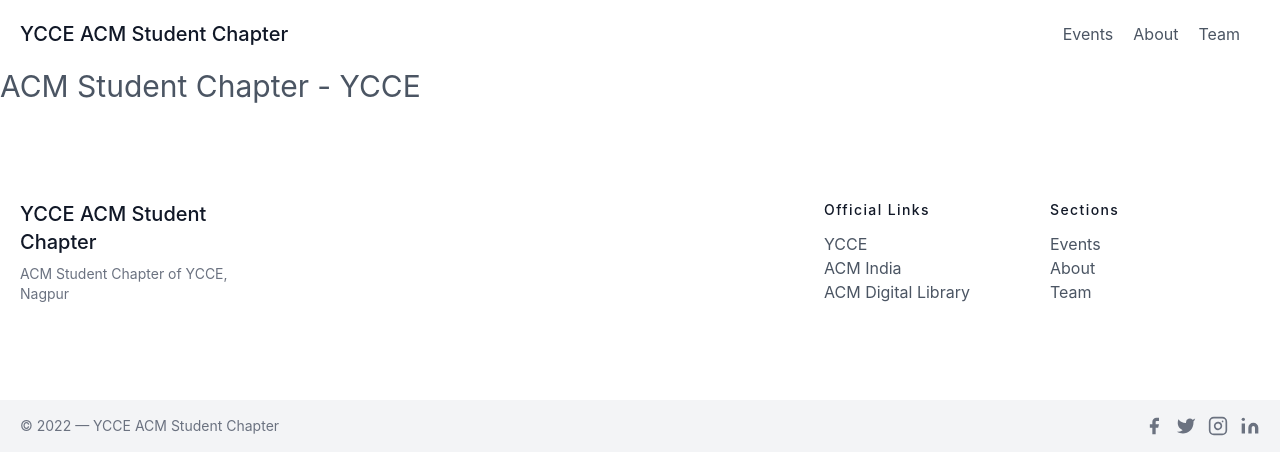
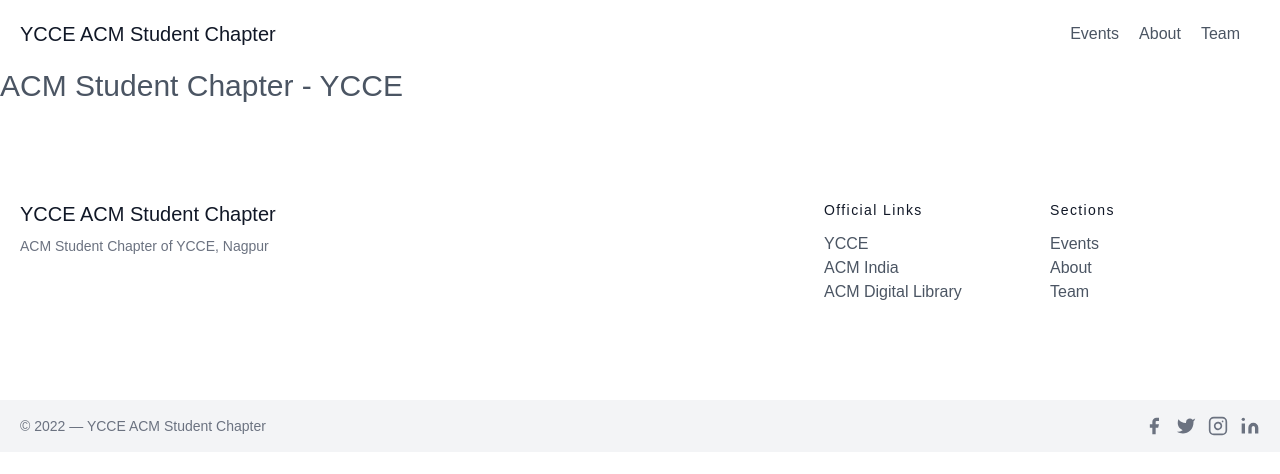
Before and after one commit to seebham/acm-2021, a Next.js app: page / in a window 1280 px wide. Shown: the top 474 px of the page. Built offline with nearby package versions, Linux system fonts and the light colour scheme; a small style sheet from the web is missing.

Commit message:
style: :art: Jakarta Sans Font applied

```diff
--- /dev/null
+++ b/pages/_document.js
@@ -0,0 +1,22 @@
+import Document, { Html, Head, Main, NextScript } from "next/document";
+
+class MyDocument extends Document {
+  render() {
+    return (
+      <Html>
+        <Head>
+          <link
+            rel="stylesheet"
+            href="https://cdn.jsdelivr.net/npm/@xz/fonts@1/serve/plus-jakarta-display.min.css"
+          />
+        </Head>
+        <body>
+          <Main />
+          <NextScript />
+        </body>
+      </Html>
+    );
+  }
+}
+
+export default MyDocument;
--- a/styles/globals.css
+++ b/styles/globals.css
@@ -10,8 +10,7 @@ html,
 body {
   padding: 0;
   margin: 0;
-  font-family: -apple-system, BlinkMacSystemFont, Segoe UI, Roboto, Oxygen,
-    Ubuntu, Cantarell, Fira Sans, Droid Sans, Helvetica Neue, sans-serif;
+  font-family: "Plus Jakarta Display", sans-serif;
 }
 
 a {
```
